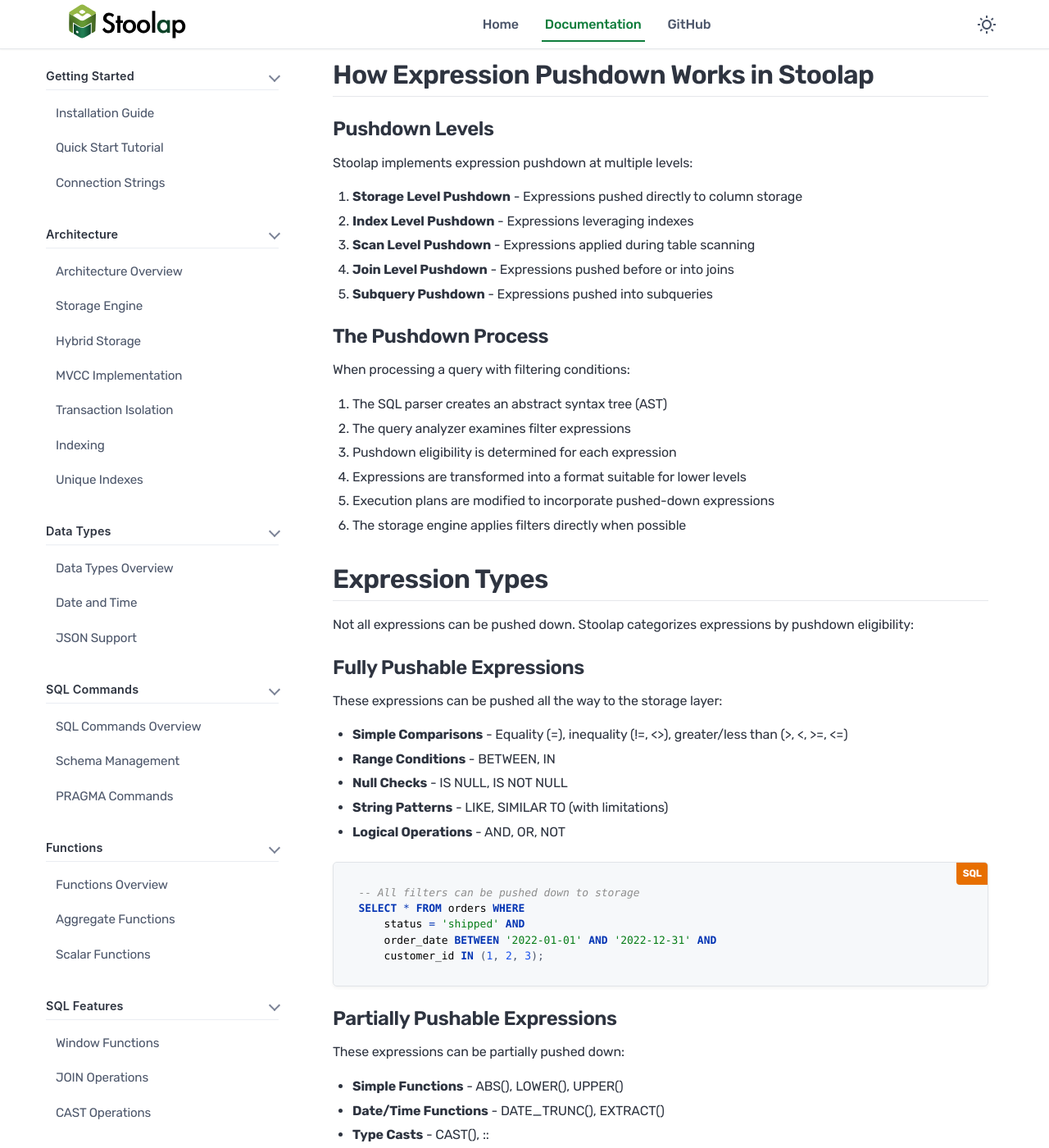
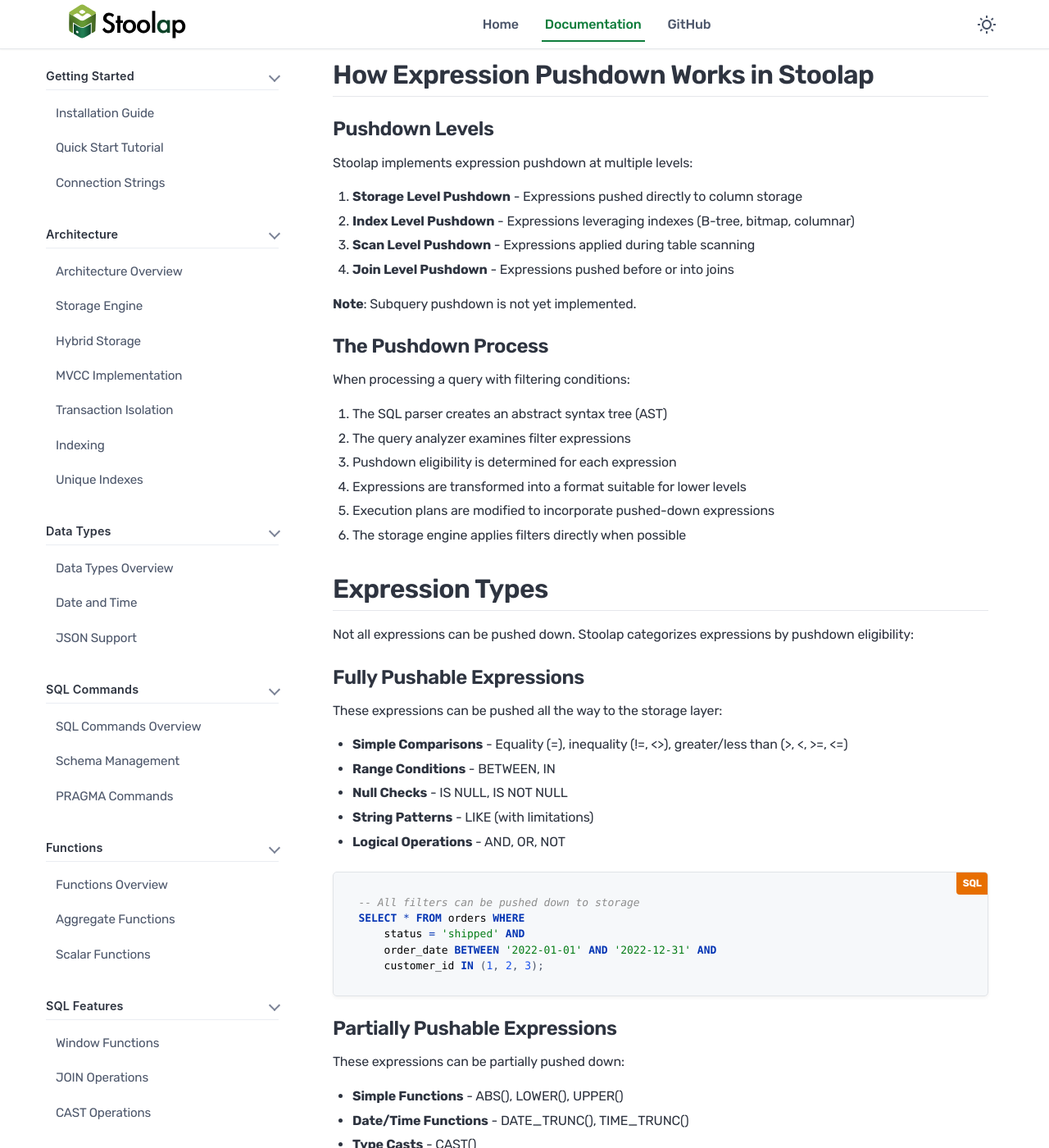
Before and after one commit to avary/stoolap, a Jekyll site: the page built from docs/_docs/architecture/expression-pushdown.md, in a window 1280 px wide and 1400 px high, scrolled down 2039 px. Shown: the whole window at 82% size. Built offline with Jekyll 4.4.1, drawn with Linux system fonts in a browser that asks for light colours; some of the changed text lies outside the part shown.

Commit message:
Fix expression pushdown documentation - correct inaccurate claims
- Removed EXTRACT() function (not implemented, only DATE_TRUNC exists)
- Replaced CURRENT_DATE with NOW() (actual available function)
- Removed SIMILAR TO operator (not implemented, only LIKE exists)
- Removed :: cast syntax (only CAST() function supported)
- Removed EXPLAIN references (not implemented)
- Added note that subquery pushdown is not yet implemented
- Updated best practices to reflect actual monitoring capabilities

The expression pushdown functionality is solid but documentation was overselling some capabilities.

````diff
--- a/docs/_docs/architecture/expression-pushdown.md
+++ b/docs/_docs/architecture/expression-pushdown.md
@@ -37,10 +37,11 @@
 Stoolap implements expression pushdown at multiple levels:
 
 1. **Storage Level Pushdown** - Expressions pushed directly to column storage
-2. **Index Level Pushdown** - Expressions leveraging indexes
+2. **Index Level Pushdown** - Expressions leveraging indexes (B-tree, bitmap, columnar)
 3. **Scan Level Pushdown** - Expressions applied during table scanning
 4. **Join Level Pushdown** - Expressions pushed before or into joins
-5. **Subquery Pushdown** - Expressions pushed into subqueries
+
+**Note**: Subquery pushdown is not yet implemented.
 
 ### The Pushdown Process
 
@@ -64,7 +65,7 @@
 - **Simple Comparisons** - Equality (=), inequality (!=, <>), greater/less than (>, <, >=, <=)
 - **Range Conditions** - BETWEEN, IN
 - **Null Checks** - IS NULL, IS NOT NULL
-- **String Patterns** - LIKE, SIMILAR TO (with limitations)
+- **String Patterns** - LIKE (with limitations)
 - **Logical Operations** - AND, OR, NOT
 
 ```sql
@@ -80,14 +81,14 @@
 These expressions can be partially pushed down:
 
 - **Simple Functions** - ABS(), LOWER(), UPPER()
-- **Date/Time Functions** - DATE_TRUNC(), EXTRACT()
-- **Type Casts** - CAST(), ::
+- **Date/Time Functions** - DATE_TRUNC(), TIME_TRUNC()
+- **Type Casts** - CAST()
 - **Simple Arithmetic** - +, -, *, /
 
 ```sql
 -- The date_trunc can be pushed down, making this more efficient
 SELECT * FROM orders WHERE
-    DATE_TRUNC('month', order_date) = DATE_TRUNC('month', CURRENT_DATE);
+    DATE_TRUNC('month', order_date) = DATE_TRUNC('month', NOW());
 ```
 
 ### Non-Pushable Expressions
````
Also changed, not shown: other parts of docs/_docs/architecture/expression-pushdown.md (+1 -1 lines).
